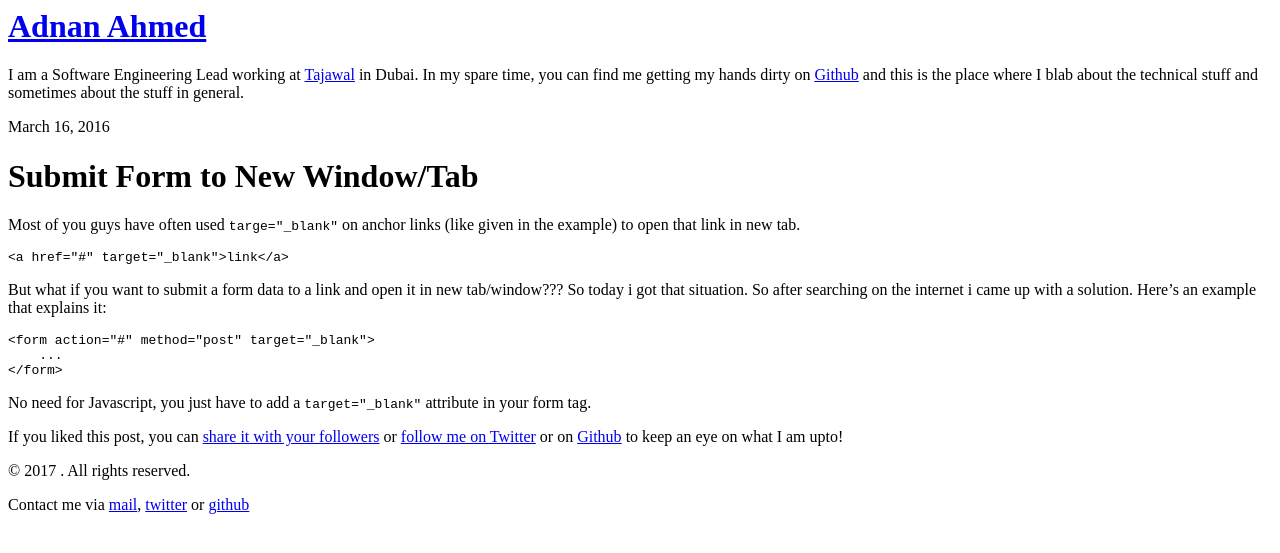
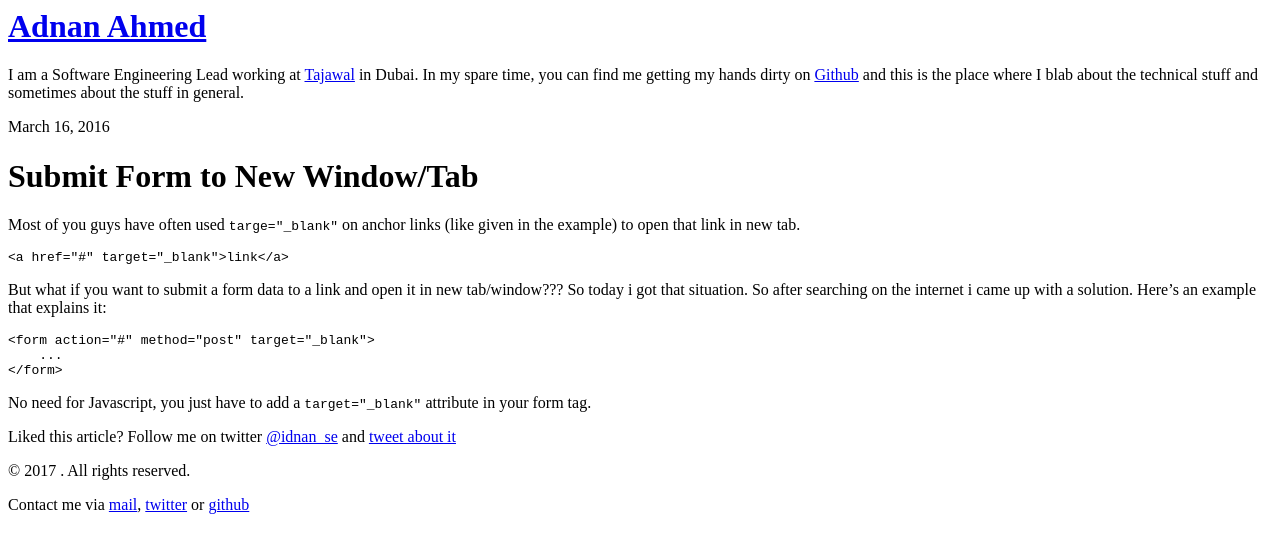
Before and after one commit to Idnan/idnan.github.io, a Jekyll site: the page built from blog/_posts/2016-03-16-submit-form-to-new-window-tab.md, in a window 1280 px wide. Shown: the top 553 px of the page. Built offline with Jekyll 4.4.1, drawn with Linux system fonts in a browser that asks for light colours; some web fonts are replaced; comment, search, counter and statistics services are not loaded.

Commit message:
design changes

```diff
--- a/_includes/twitter_plug.html
+++ b/_includes/twitter_plug.html
@@ -1 +1 @@
-<div class="twitter_plug">If you liked this post, you can <a href="https://twitter.com/intent/tweet?url={{ site.url }}{{ page.url }}&text={{ page.title }}&via=idnan_se" target="_blank"> share it with your followers</a> or <a href="https://twitter.com/idnan_se">follow me on Twitter</a> or on <a href="http://github.com/idnan">Github</a> to keep an eye on what I am upto!</div>
+<div class="twitter_plug">Liked this article? Follow me on twitter <a href="https://twitter.com/idnan_se">@idnan_se</a> and <a href="https://twitter.com/intent/tweet?url={{ site.url }}{{ page.url }}&text={{ page.title }}&via=idnan_se"> tweet about it</a></div>
```
Also changed, not shown: public/css/style.css (+9 -0 lines).
